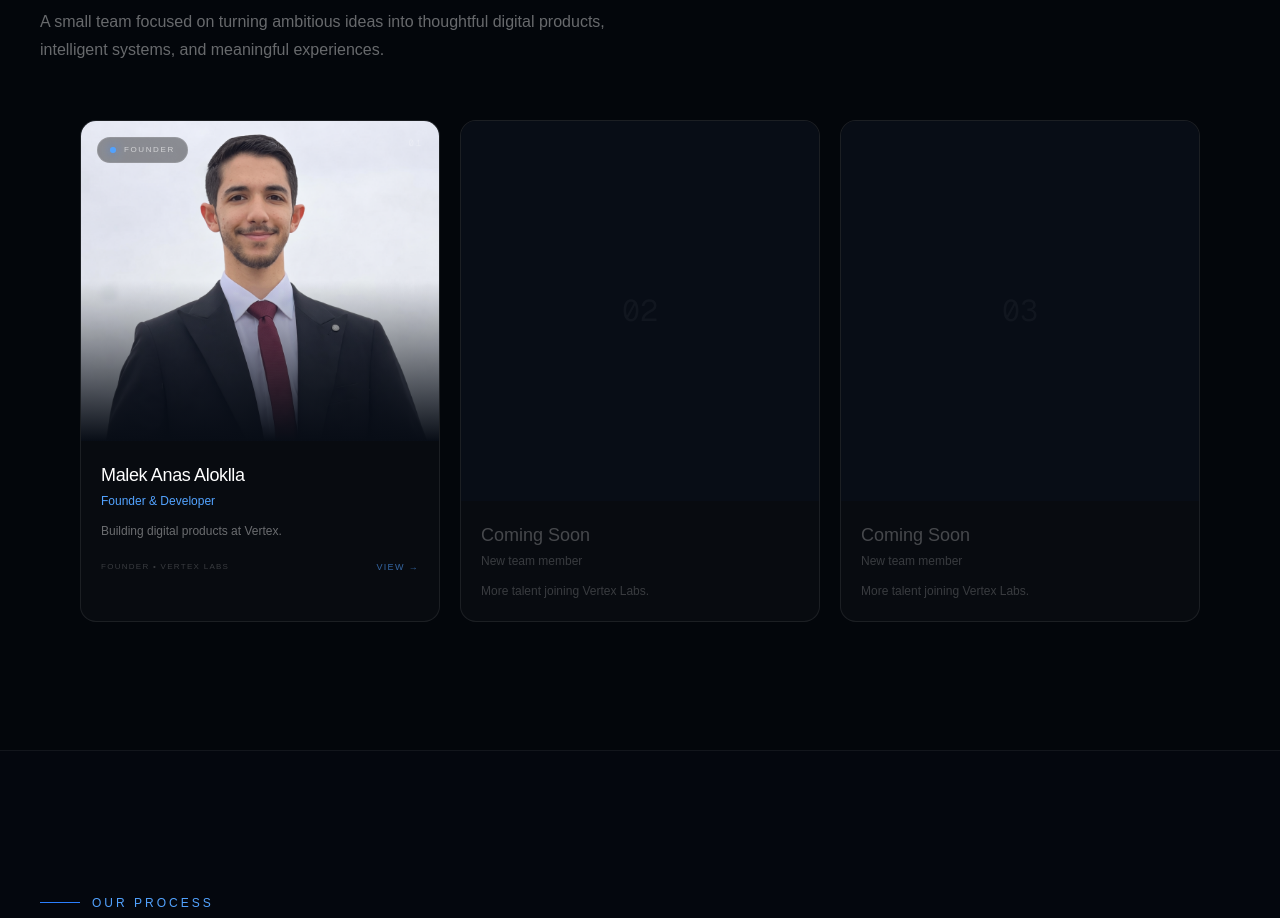
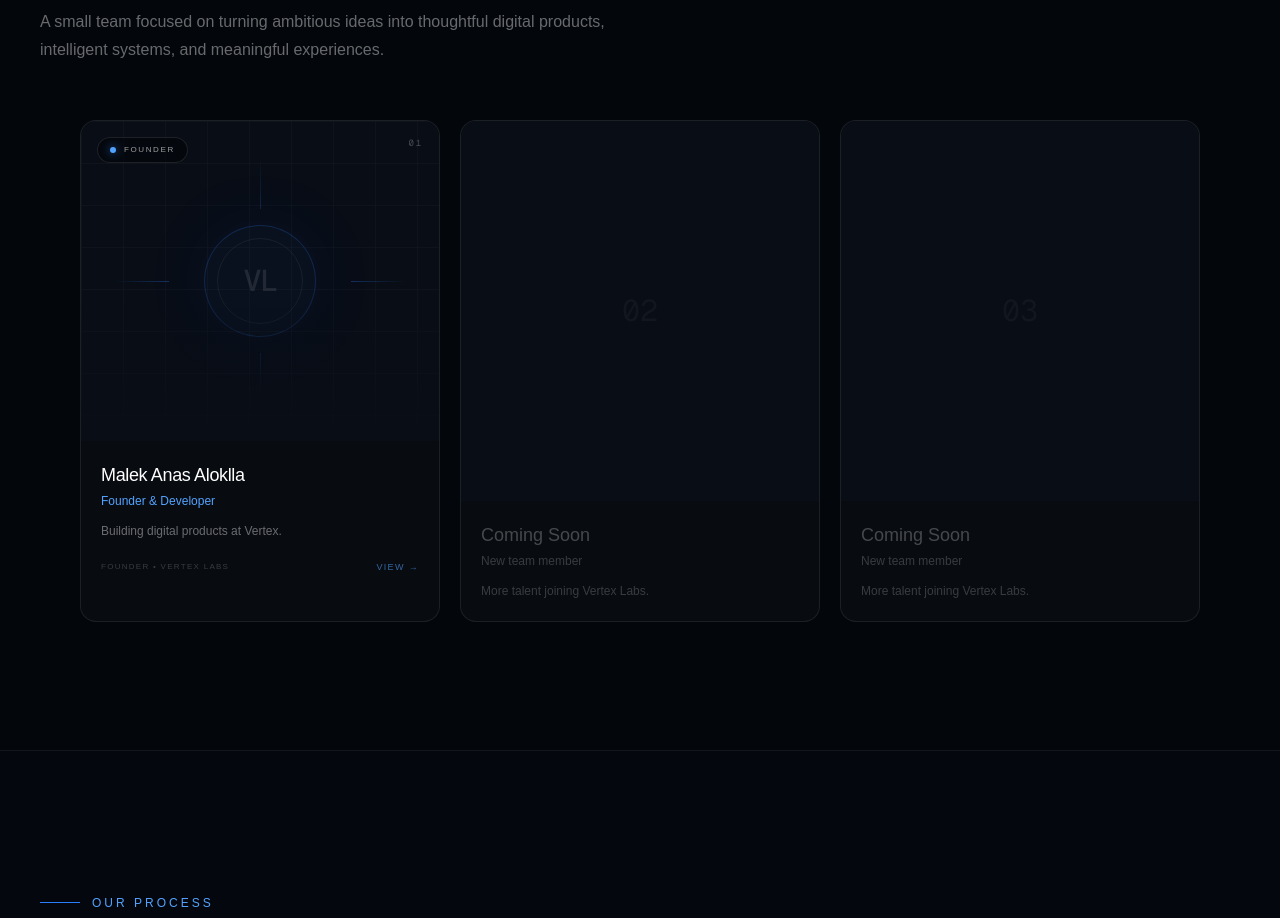
Before and after one commit to MalekAloklla/vertexlabs-site, a Next.js app: page / in a window 1280 px wide. Shown: the part 4720-5638 px from the top of the page. Built offline with nearby package versions, Linux system fonts and the light colour scheme.

Commit message:
Polish language transition and team section

```diff
--- a/src/app/globals.css
+++ b/src/app/globals.css
@@ -61,3 +61,60 @@ html {
 ::-webkit-scrollbar-corner {
   background: #03060b;
 }
+
+html {
+  transition: direction 0s;
+}
+
+body {
+  transition: opacity 180ms ease-out;
+}
+
+html.language-changing body {
+  opacity: 0.72;
+}
+
+::view-transition-old(root),
+::view-transition-new(root) {
+  animation-duration: 320ms;
+  animation-timing-function: cubic-bezier(0.22, 1, 0.36, 1);
+}
+
+::view-transition-old(root) {
+  animation-name: vertex-language-out;
+}
+
+::view-transition-new(root) {
+  animation-name: vertex-language-in;
+}
+
+@keyframes vertex-language-out {
+  from {
+    opacity: 1;
+    transform: translateY(0);
+  }
+
+  to {
+    opacity: 0;
+    transform: translateY(-6px);
+  }
+}
+
+@keyframes vertex-language-in {
+  from {
+    opacity: 0;
+    transform: translateY(6px);
+  }
+
+  to {
+    opacity: 1;
+    transform: translateY(0);
+  }
+}
+
+@media (prefers-reduced-motion: reduce) {
+  ::view-transition-old(root),
+  ::view-transition-new(root) {
+    animation-duration: 1ms;
+  }
+}
--- a/src/app/page.tsx
+++ b/src/app/page.tsx
@@ -23,7 +23,7 @@ import {
   Zap,
 } from "lucide-react";
 import Projects from "../components/Projects";
-import { useState } from "react";
+import { useEffect, useState } from "react";
 import { useLanguage } from "@/i18n/LanguageProvider";
 import { useTranslation } from "@/i18n/useTranslation";
 import FAQ from "@/components/FAQ";
@@ -98,8 +98,24 @@ const [selectedMember, setSelectedMember] = useState<string | null>(null);
   const { language, setLanguage } = useLanguage();
 const { t } = useTranslation();
 
+useEffect(() => {
+  setLanguageTransition(true);
+
+  const timer = setTimeout(() => {
+    setLanguageTransition(false);
+  }, 180);
+
+  return () => clearTimeout(timer);
+}, [language]);
+
+const [languageTransition, setLanguageTransition] = useState(false);
+
   return (
-    <main className="min-h-screen overflow-x-hidden bg-[#03060b] text-white selection:bg-blue-500/30">
+    <main
+  className={`min-h-screen overflow-x-hidden bg-[#03060b] text-white selection:bg-blue-500/30 transition-opacity duration-200 ${
+    languageTransition ? "opacity-80" : "opacity-100"
+  }`}
+>
 
       {/* =========================================================
           BACKGROUND
@@ -740,17 +756,41 @@ const { t } = useTranslation();
       }}
       className="group relative cursor-pointer overflow-hidden rounded-2xl border border-white/[0.08] bg-white/[0.025] transition-all duration-500 hover:-translate-y-1 hover:border-blue-500/30 hover:bg-white/[0.04]"
     >
-      {/* Image */}
-
-      <div className="relative h-[300px] sm:h-[320px] overflow-hidden bg-[#080d16]">
-
-        <Image
-          src="/team/malek.png"
-          alt="Malek Anas Aloklla"
-          fill
-          sizes="(max-width: 640px) 100vw, (max-width: 1024px) 50vw, 33vw"
-          className="object-cover object-center transition-transform duration-700 ease-out group-hover:scale-[1.035]"
+      <div className="relative h-[300px] overflow-hidden bg-[#080d16] sm:h-[320px]">
+  {/* Decorative Grid */}
+
+  <div className="absolute inset-0 opacity-[0.035]">
+    <div
+      className="absolute inset-0"
+      style={{
+        backgroundImage:
+          "linear-gradient(rgba(255,255,255,0.8) 1px, transparent 1px), linear-gradient(90deg, rgba(255,255,255,0.8) 1px, transparent 1px)",
+        backgroundSize: "42px 42px",
+      }}
     />
+  </div>
+
+  {/* Founder Visual */}
+
+  <div className="absolute inset-0 flex items-center justify-center">
+    <div className="relative flex h-28 w-28 items-center justify-center rounded-full border border-blue-500/20 bg-blue-500/[0.04] shadow-[0_0_70px_rgba(37,99,235,0.08)]">
+      <div className="absolute inset-3 rounded-full border border-white/[0.06]" />
+
+      <span className="font-mono text-3xl font-medium tracking-[-0.05em] text-white/[0.10]">
+        VL
+      </span>
+    </div>
+  </div>
+
+  {/* Decorative Lines */}
+
+  <div className="absolute left-8 top-1/2 h-px w-14 bg-gradient-to-r from-transparent to-blue-500/30" />
+
+  <div className="absolute right-8 top-1/2 h-px w-14 bg-gradient-to-l from-transparent to-blue-500/30" />
+
+  <div className="absolute left-1/2 top-8 h-14 w-px bg-gradient-to-b from-transparent to-blue-500/20" />
+
+  <div className="absolute bottom-8 left-1/2 h-14 w-px bg-gradient-to-t from-transparent to-blue-500/20" />
 
   {/* Gradient */}
 
@@ -956,14 +996,42 @@ const { t } = useTranslation();
           ================================================= */}
 
           <div className="relative min-h-[430px] overflow-hidden bg-[#050912] md:min-h-[650px]">
-
-            <Image
-              src="/team/malek.png"
-              alt="Malek Anas Aloklla"
-              fill
-              sizes="(max-width: 768px) 100vw, 40vw"
-              className="object-cover object-center"
+  {/* Decorative Grid */}
+
+  <div className="absolute inset-0 opacity-[0.035]">
+    <div
+      className="absolute inset-0"
+      style={{
+        backgroundImage:
+          "linear-gradient(rgba(255,255,255,0.8) 1px, transparent 1px), linear-gradient(90deg, rgba(255,255,255,0.8) 1px, transparent 1px)",
+        backgroundSize: "50px 50px",
+      }}
     />
+  </div>
+
+  {/* Founder Visual */}
+
+  <div className="absolute inset-0 flex items-center justify-center">
+    <div className="relative flex h-40 w-40 items-center justify-center rounded-full border border-blue-500/20 bg-blue-500/[0.04] shadow-[0_0_100px_rgba(37,99,235,0.10)]">
+      <div className="absolute inset-4 rounded-full border border-white/[0.06]" />
+
+      <div className="absolute inset-8 rounded-full border border-blue-500/10" />
+
+      <span className="font-mono text-5xl font-medium tracking-[-0.06em] text-white/[0.10]">
+        VL
+      </span>
+    </div>
+  </div>
+
+  {/* Decorative Lines */}
+
+  <div className="absolute left-10 top-1/2 h-px w-24 bg-gradient-to-r from-transparent to-blue-500/30" />
+
+  <div className="absolute right-10 top-1/2 h-px w-24 bg-gradient-to-l from-transparent to-blue-500/30" />
+
+  <div className="absolute left-1/2 top-10 h-24 w-px bg-gradient-to-b from-transparent to-blue-500/20" />
+
+  <div className="absolute bottom-10 left-1/2 h-24 w-px bg-gradient-to-t from-transparent to-blue-500/20" />
 
   {/* Image Glow */}
 
@@ -971,19 +1039,15 @@ const { t } = useTranslation();
 
   <div className="pointer-events-none absolute inset-0 bg-gradient-to-r from-transparent to-[#080d16]/40" />
 
-
   {/* Founder Badge */}
 
   <div className="absolute bottom-6 left-6 flex items-center gap-2 rounded-full border border-white/10 bg-black/40 px-4 py-2 backdrop-blur-xl">
-
     <span className="h-2 w-2 rounded-full bg-blue-400 shadow-[0_0_12px_rgba(59,130,246,0.8)]" />
 
     <span className="text-[9px] uppercase tracking-[0.2em] text-white/60">
       {t.team.founder.badge}
     </span>
-
-            </div>
-
+  </div>
 </div>
 
 
--- a/src/components/TeamMemberModal.tsx
+++ b/src/components/TeamMemberModal.tsx
@@ -1,6 +1,5 @@
 "use client";
 
-import Image from "next/image";
 import { motion, AnimatePresence } from "framer-motion";
 import { ArrowUpRight, X } from "lucide-react";
 
@@ -61,25 +60,44 @@ export default function TeamMemberModal({
 
             <div className="relative grid md:grid-cols-[0.85fr_1.15fr]">
               {/* =====================================================
-                  IMAGE
+                  TEAM MEMBER VISUAL
               ===================================================== */}
 
-              <div className="relative min-h-[420px] bg-[#060a11] md:min-h-[560px]">
-                {member.image ? (
-                  <Image
-                    src={member.image}
-                    alt={member.name}
-                    fill
-                    sizes="(max-width: 768px) 100vw, 40vw"
-                    className="object-cover object-center"
+              <div className="relative min-h-[420px] overflow-hidden bg-[#060a11] md:min-h-[560px]">
+                {/* Decorative Grid */}
+
+                <div className="absolute inset-0 opacity-[0.035]">
+                  <div
+                    className="absolute inset-0"
+                    style={{
+                      backgroundImage:
+                        "linear-gradient(rgba(255,255,255,0.8) 1px, transparent 1px), linear-gradient(90deg, rgba(255,255,255,0.8) 1px, transparent 1px)",
+                      backgroundSize: "42px 42px",
+                    }}
                   />
-                ) : (
-                  <div className="absolute inset-0 flex items-center justify-center">
-                    <span className="font-mono text-5xl text-white/[0.04]">
-                      02
+                </div>
+
+                {/* Center Visual */}
+
+                <div className="absolute inset-0 flex items-center justify-center">
+                  <div className="relative flex h-32 w-32 items-center justify-center rounded-full border border-blue-500/20 bg-blue-500/[0.04] shadow-[0_0_80px_rgba(37,99,235,0.08)]">
+                    <div className="absolute inset-3 rounded-full border border-white/[0.06]" />
+
+                    <span className="font-mono text-4xl font-medium tracking-[-0.05em] text-white/[0.10]">
+                      VL
                     </span>
                   </div>
-                )}
+                </div>
+
+                {/* Decorative Lines */}
+
+                <div className="absolute left-8 top-1/2 h-px w-16 bg-gradient-to-r from-transparent to-blue-500/30" />
+
+                <div className="absolute right-8 top-1/2 h-px w-16 bg-gradient-to-l from-transparent to-blue-500/30" />
+
+                <div className="absolute left-1/2 top-8 h-16 w-px bg-gradient-to-b from-transparent to-blue-500/20" />
+
+                <div className="absolute bottom-8 left-1/2 h-16 w-px bg-gradient-to-t from-transparent to-blue-500/20" />
 
                 {/* Image Gradient */}
 
--- a/src/i18n/LanguageProvider.tsx
+++ b/src/i18n/LanguageProvider.tsx
@@ -6,6 +6,7 @@ import {
   useEffect,
   useState,
   ReactNode,
+  startTransition,
 } from "react";
 
 type Language = "en" | "ar";
@@ -43,7 +44,27 @@ export function LanguageProvider({
   }, [language]);
 
   const setLanguage = (newLanguage: Language) => {
-    setLanguageState(newLanguage);
+    if (newLanguage === language) return;
+
+    const updateLanguage = () => {
+      startTransition(() => {
+        setLanguageState(newLanguage);
+      });
+    };
+
+    // Use the native View Transitions API when supported
+    if ("startViewTransition" in document) {
+      (
+        document as Document & {
+          startViewTransition?: (
+            callback: () => void,
+          ) => unknown;
+        }
+      ).startViewTransition?.(updateLanguage);
+    } else {
+      // Fallback for unsupported browsers
+      updateLanguage();
+    }
   };
 
   return (
```
Also changed, not shown: public/team/malek.png (deleted). Lines whose indentation alone changed are shown as unchanged.
